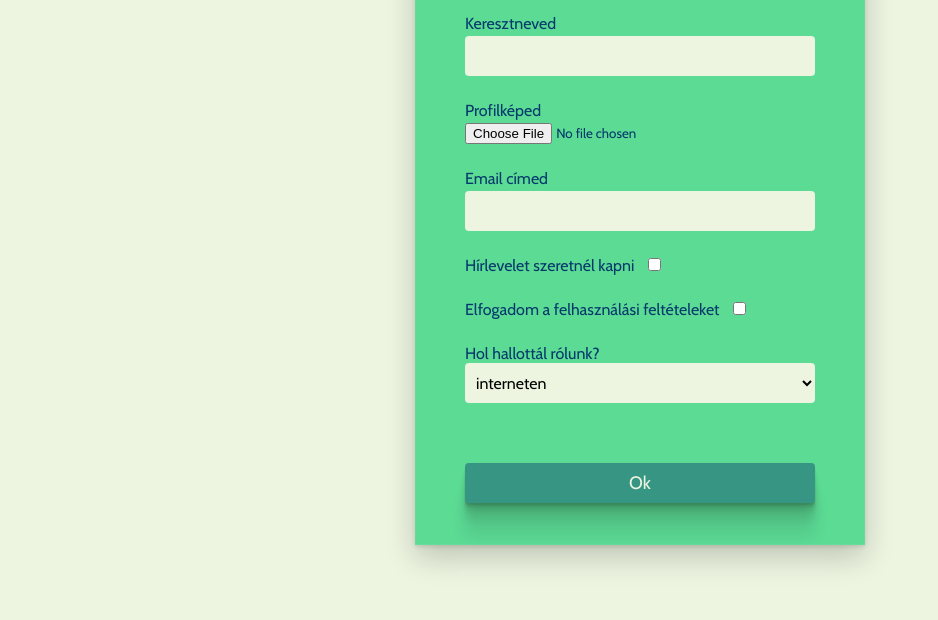
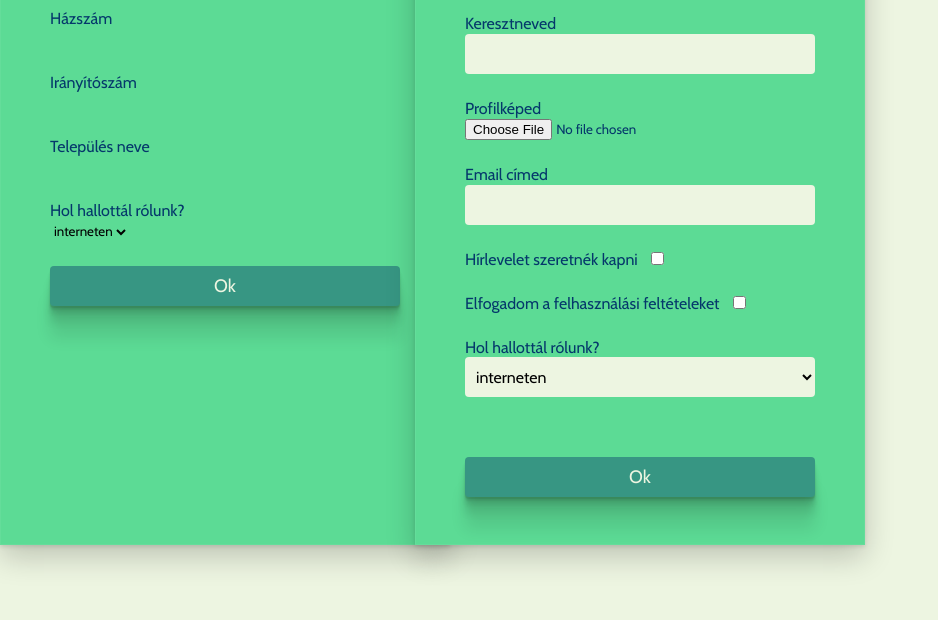
Before and after one commit to SalvadorLimones/w7-practices, a plain HTML site: page index.html in a window 1280 px wide. Shown: the part 180-800 px from the top of the page, without its empty margins (0-938 px from the left). Drawn offline with nearby package versions, Linux system fonts and the light colour scheme.

Commit message:
before sass

```diff
--- a/script.js
+++ b/script.js
@@ -22,11 +22,11 @@ const functionName = (parameter1,parameter2) => {
 meghívás: functionName(1,2);
 
  */
-const inputElement = (type,name,title) =>{
+const inputElement = (type,name,title,req="") =>{
   return `
-    <div>
+    <div class="${type}">
       <label>${title}</label>
-      <input type="${type}" name="${name}">
+      <input type="${type}" name="${name}" ${req}>
     </div>
   `;
 };
@@ -47,17 +47,88 @@ const selectElement = (type,name,title,options) =>{
   `;
 };
 
-const formElement = `
+const nameData = {
+  type: "text",
+  name: "firstName",
+  label: "Keresztneved",
+};
+
+const anotherFormFields = [
+  {
+    type: "text",
+    name: "street",
+    label: "Közterület neve",
+  },
+  {
+    type: "number",
+    name: "houseNumber",
+    label: "Házszám",
+  },
+  {
+    type: "number",
+    name: "zipCode",
+    label: "Irányítószám",
+  },
+  {
+    type: "text",
+    name: "city",
+    label: "Település neve",
+  }
+]
+
+const formFields = [
+  {
+    type: "text",
+    name: "firstName",
+    label: "Keresztneved",
+  },
+  {
+    type: "file",
+    name: "profilePicture",
+    label: "Profilképed",
+  },
+  {
+    type: "email",
+    name: "personalEmail",
+    label: "Email címed",
+    req: "required",
+  },
+  {
+    type: "checkbox",
+    name: "newsLetter",
+    label: "Hírlevelet szeretnék kapni",
+  },
+  {
+    type: "checkbox",
+    name: "terms",
+    label: "Elfogadom a felhasználási feltételeket",
+  },
+]
+
+const formElement = (ffs,id) =>{
+  let inputs = "";
+  for (const ff of ffs) {
+    inputs+=inputElement(ff.type,ff.name,ff.label,ff.req);
+  }
+  return `
+  <form id="${id}">
+    ${inputs}
+    ${selectElement("select","where","Hol hallottál rólunk?", ["interneten","ismerőstől","egyéb"])}
+  <button>Ok</button>
+</form> `
+}
+
+/* const formElement = `
   <form id="form">
-    ${inputElement("text","firstName","Keresztneved")}
+    ${inputElement(nameData.type,nameData.name,nameData.label)}
     ${inputElement("file","profilePicture","Profilképed")}
-    ${inputElement("email","personalEmail","Email címed")}
+    ${inputElement("email","personalEmail","Email címed","required")}
     ${inputElement("checkbox","newsLetter","Hírlevelet szeretnél kapni")}
     ${inputElement("checkbox","terms","Elfogadom a felhasználási feltételeket")}
     ${selectElement("select","where","Hol hallottál rólunk?", ["interneten","ismerőstől","egyéb"])}
     <button>Ok</button>
   </form>
-`;
+`; */
 
 const formSubmit = (event) =>{
   event.preventDefault();
@@ -79,7 +150,8 @@ const inputUpdate = (event) =>{
 
 function loadEvent() {
   const root = document.getElementById("root");
-  root.insertAdjacentHTML("afterbegin", formElement);
+  root.insertAdjacentHTML("afterbegin", formElement(formFields,"form"));
+  root.insertAdjacentHTML("afterbegin", formElement(anotherFormFields,"form2"));
   root.insertAdjacentHTML("afterbegin", `
   <div id="inputValue"></div>
   `);
--- a/style.css
+++ b/style.css
@@ -43,7 +43,7 @@ body{
   background-color: #edf5e1;
 }
 
-#form {
+#form, #form2 {
   width: 450px;
   height: 650px;
 
@@ -52,12 +52,17 @@ body{
   top: 50vh;
   transform: translate(-50%, -50%);
 
-  background-color: #5cdb95;
+  background-color: #5cdb95 ;
   box-shadow: rgba(0, 0, 0, 0.2) 0px 12px 28px 0px, rgba(0, 0, 0, 0.1) 0px 2px 4px 0px, rgba(255, 255, 255, 0.05) 0px 0px 0px 1px inset;
   font-family: 'Cabin', sans-serif;
   color: #05386b;
 
   padding: 50px;
+}
+
+#form2{
+  left: 0;
+  transform: translate(0, -50%);
 }
 
 h3{
@@ -68,13 +73,13 @@ h3{
   font-size: 32px;
 }
 
-#form >div{
+#form >div, #form2 >div{
   margin-bottom: 25px;
 }
 
 label{
   display: block;
-  padding-bottom: 3px;
+  margin-bottom: 1px;
 }
 
 #form >div:nth-child(5) label, #form >div:nth-child(6) label, #form >div:nth-child(7) label {
@@ -106,6 +111,11 @@ button{
   margin-bottom: 35px;
 }
 
+
 #form >div:nth-child(2) input:focus, #form >div:nth-child(4) input:focus, #form >div:nth-child(7) select:focus{
   box-shadow: rgba(0, 0, 0, 0.09) 0px 2px 1px, rgba(0, 0, 0, 0.09) 0px 4px 2px, rgba(0, 0, 0, 0.09) 0px 8px 4px, rgba(0, 0, 0, 0.09) 0px 16px 8px, rgba(0, 0, 0, 0.09) 0px 32px 16px;
 }
+
+#form div.file{
+  position: relative;
+}
```
